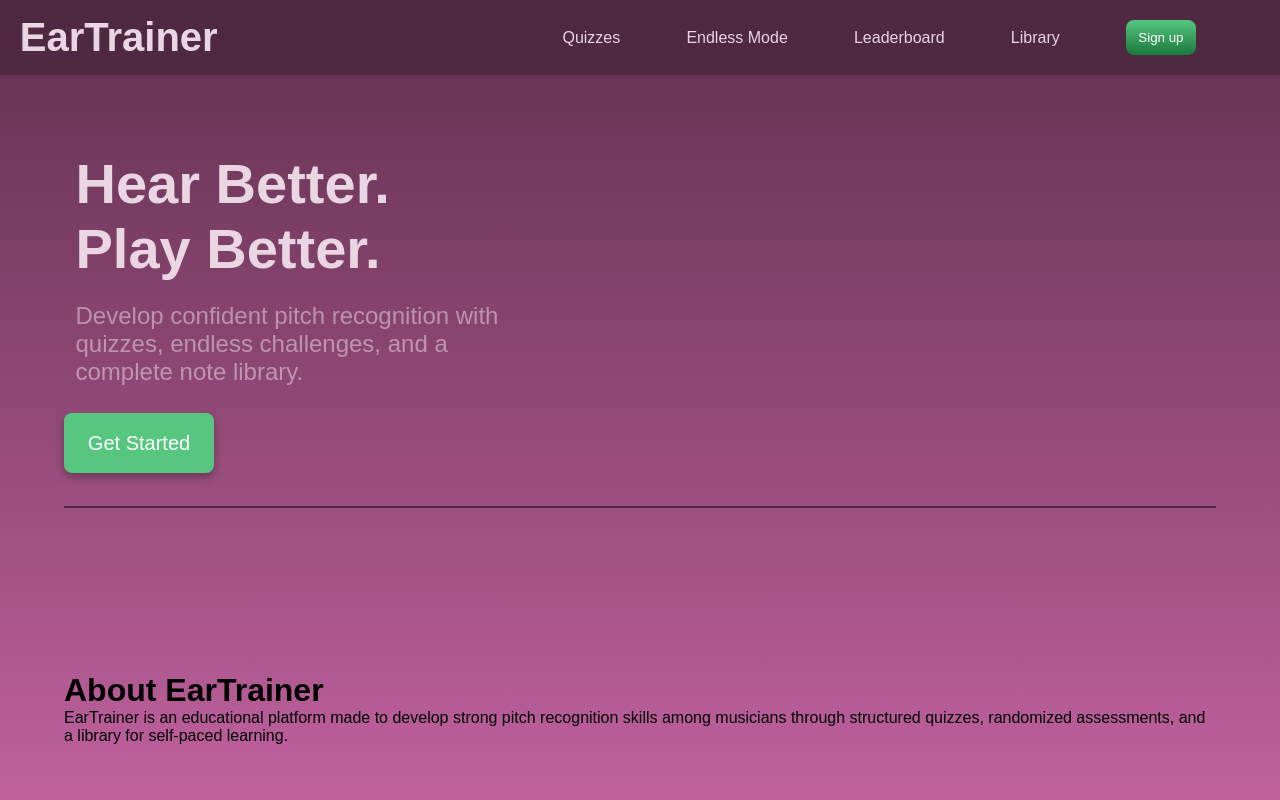
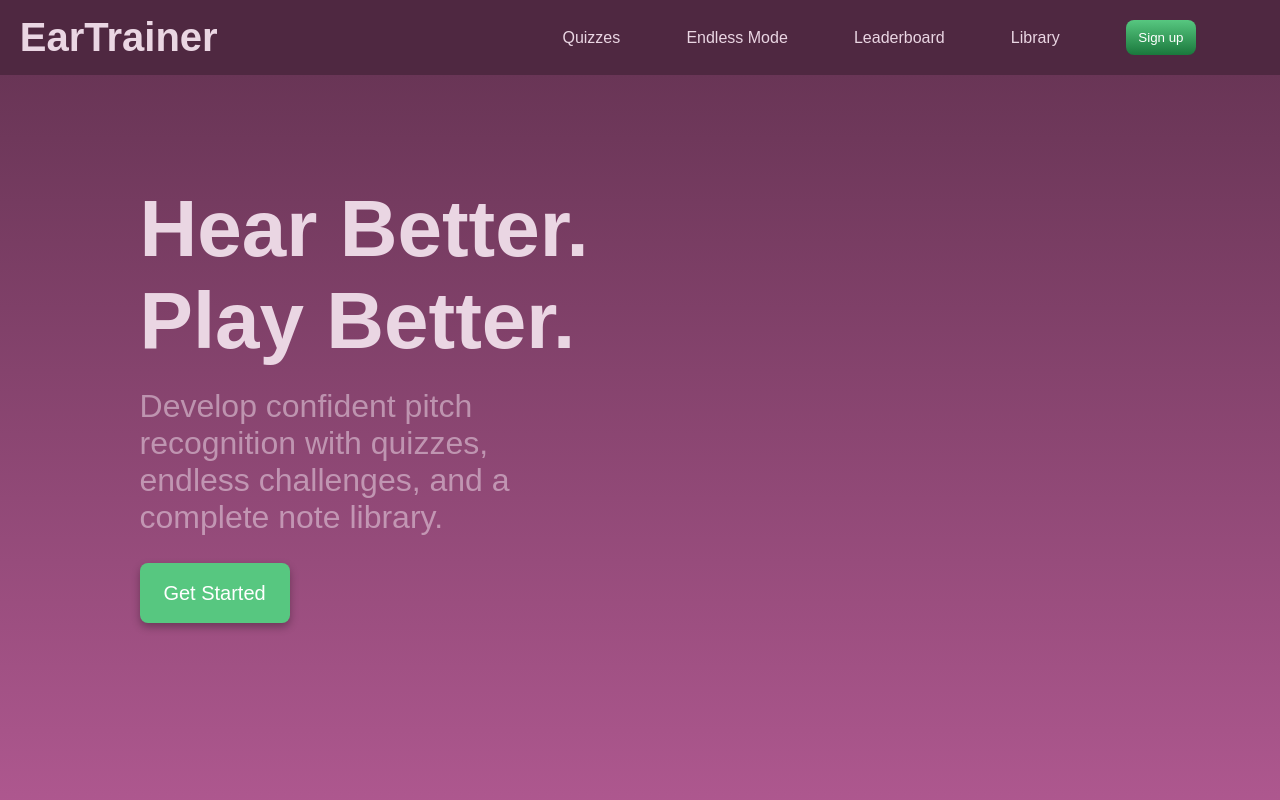
Before and after one commit to Tato223/ear_trainer, a React (Vite) app in the folder app/: page / in a window 1280 px wide. Shown: the top 800 px of the page. Built offline with nearby package versions, Linux system fonts and the light colour scheme; a web font is replaced by a local one.

Commit message:
- Adjusted hero section styling, removed hr element

```diff
--- a/app/src/App.css
+++ b/app/src/App.css
@@ -5,12 +5,10 @@ body {
 }
 
 .hero-container {
-  padding-top: 5%;
-  padding-left: 5%;
-  padding-bottom: 1%;
+  padding: 7.5% 0% 1% 10%;
 
   width: 90%;
-  min-height: 65dvh;
+  min-height: 90dvh;
   max-height: 100dvh;
 
 
@@ -24,14 +22,15 @@ body {
 }
 
 .hero {
-  font-size: 3.5em;
+  font-size: 5em;
   padding: 1%;
   max-width: 45dvw;
+  height: 100%;
 }
 
 .hero__subtitle {
   padding-left: 1%;
-  font-size: clamp(1em, 1dvw + 1em, 1.5em);
+  font-size: clamp(1em, 1dvw + 2em, 2em);
   color: var(--subtitle-color);
 
   max-width: 35dvw;
@@ -54,6 +53,8 @@ body {
 
   font-size: 1.25em;
   font-weight: thick;
+
+  margin-left: 1%;
 }
 
 .cta-button:hover {
@@ -105,6 +106,8 @@ h1, h2 {
   flex-direction: row;
   gap: 50px;
   justify-content: center;
+
+  overflow-x: auto;
 }
 
 .quiz-card {
@@ -214,6 +217,7 @@ h1, h2 {
   border-style: none;
   background-color: var(--accent-color);
   cursor: pointer;
+  box-shadow: 0px 4px 8px rgba(0, 0, 0, 0.3);
 }
 
 .leaderboard-heading {
--- a/app/src/components/home-content.jsx
+++ b/app/src/components/home-content.jsx
@@ -6,7 +6,6 @@ function HomeContent() {
                 <p className="hero__subtitle">Develop confident pitch recognition with quizzes, endless challenges, and a complete note library.</p>
                 <button className="cta-button">Get Started</button>
 
-                <hr/>
             </div>
 
             <div className="about-container">
--- a/app/src/index.css
+++ b/app/src/index.css
@@ -159,3 +159,7 @@ footer {
 .copyright {
   text-align: center;
 }
+
+button:hover {
+  transform: scale(1.025);
+}
```
